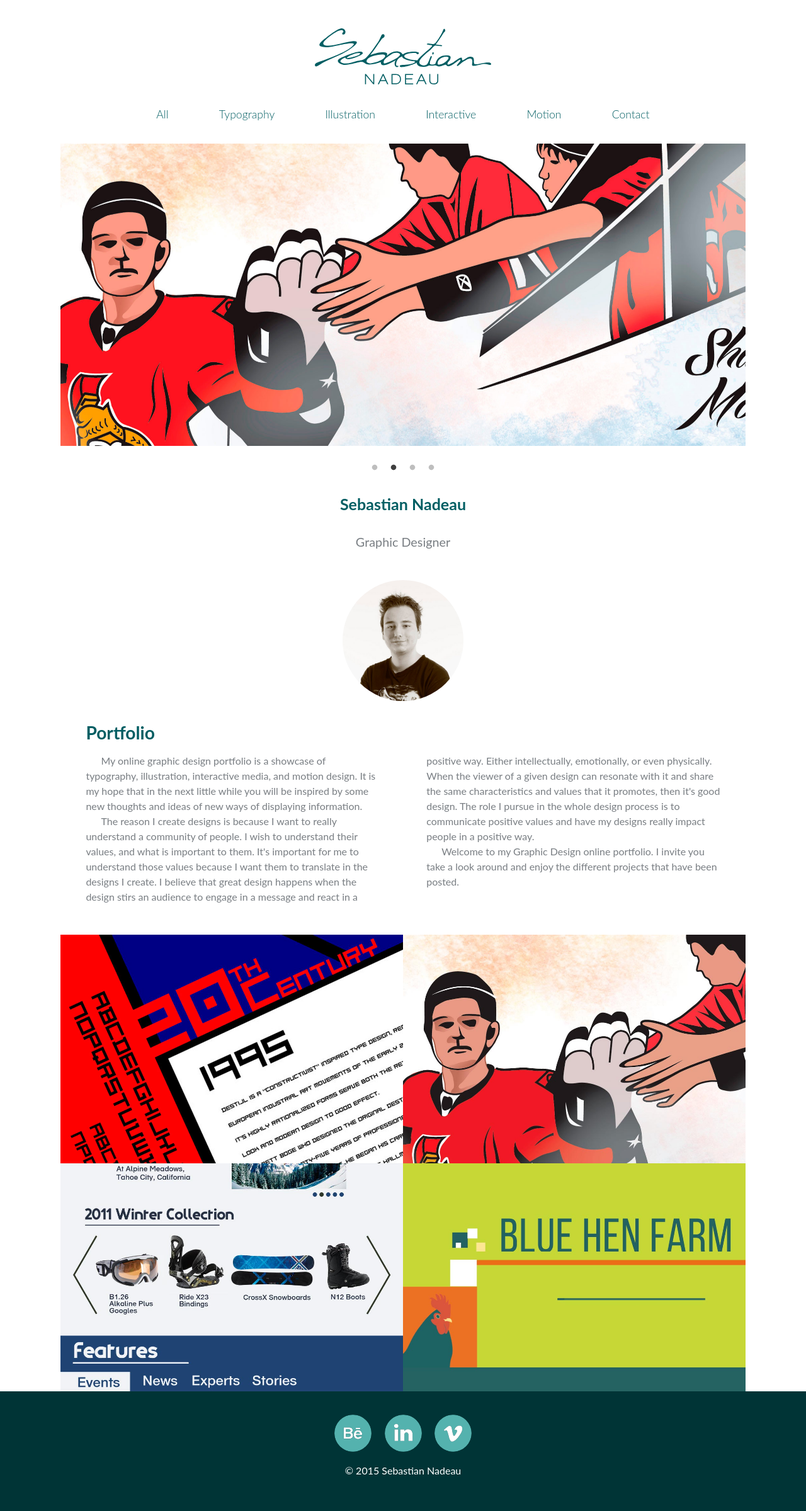
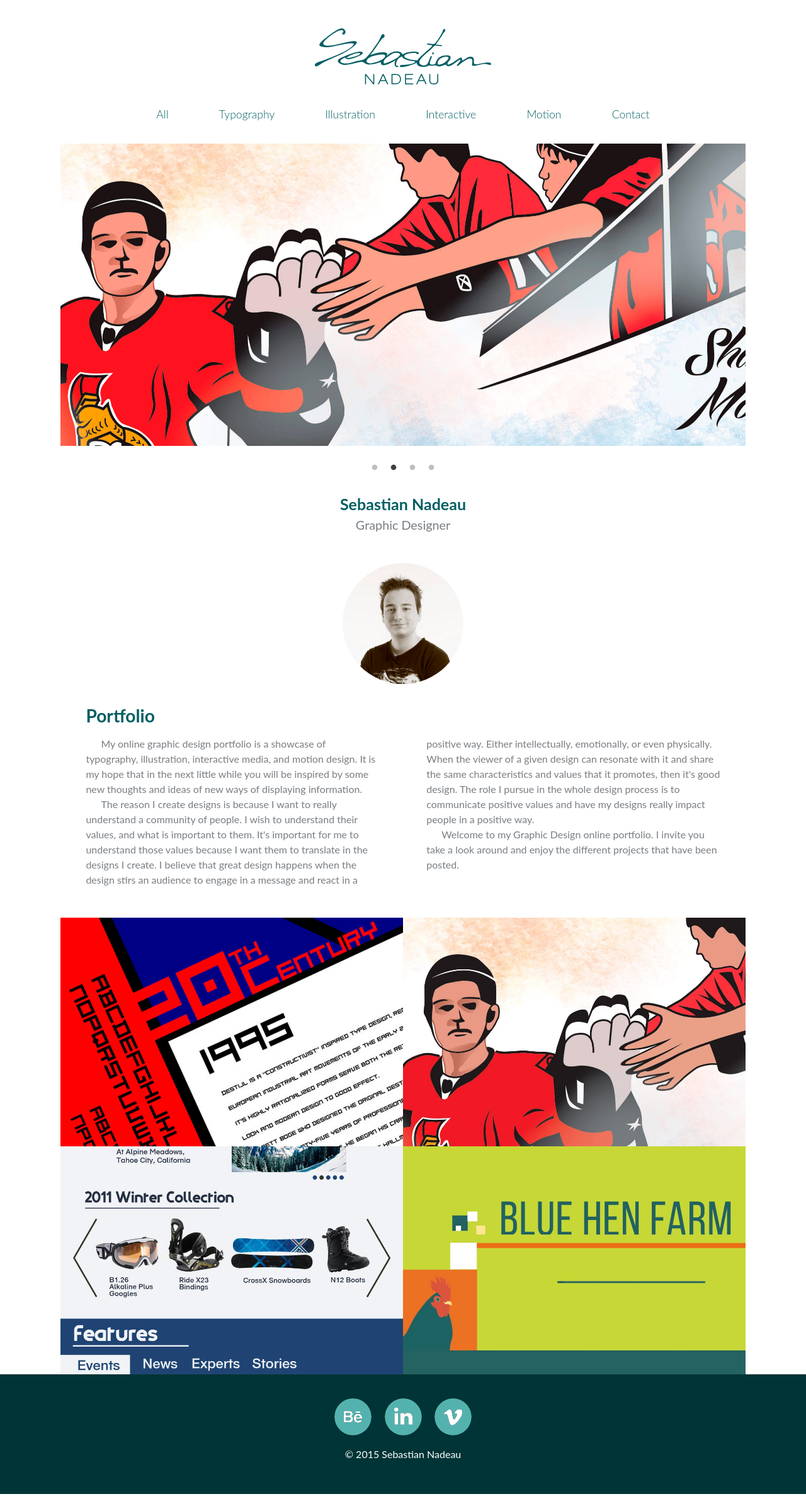
Before and after one commit to sebastiann88/personal-online-portfolio, a Jekyll site: the page built from index.html, in a window 1280 px wide. Shown: the whole page at 63% size. Built offline with Jekyll 4.4.1, drawn with Linux system fonts in a browser that asks for light colours; nearby versions of some CDN libraries; after the commit the page ends 2372 px from its top, so only the background shows below that.

Commit message:
style(css): adjust spacing on h5 Graphic Designer header

```diff
--- a/css/main.css
+++ b/css/main.css
@@ -187,6 +187,10 @@ a + p {
 #name {
     margin: 1.3em auto 0.355rem auto;
     text-align: center;
+}
+
+#name + h5 {
+    margin: 0.355rem;
 }
 
 h3 + h5 {
```
